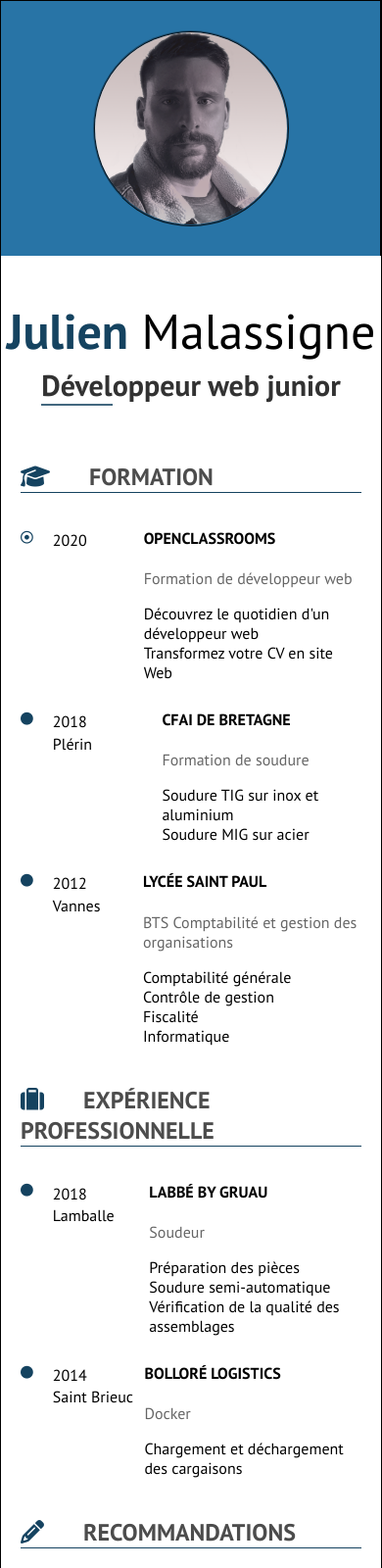
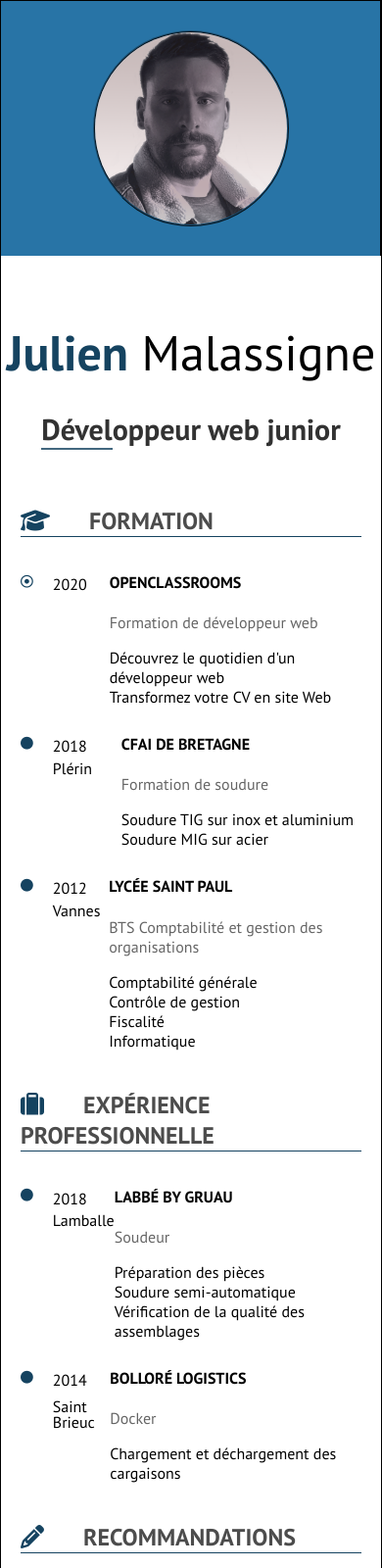
Before and after one commit to jmalassigne/CV-Malassigne-julien, a plain HTML site: page index.html in a window 390 px wide. Shown: the top 1600 px of the page at 98% size. Drawn offline with Linux system fonts and the light colour scheme.

Commit message:
HTML, CSS: finalisation média queries

```diff
--- a/cv.css
+++ b/cv.css
@@ -255,8 +255,21 @@
     }
   }
 
-@media screen and (max-width: 600px) {
-  section {
-    padding: 10px 20px;
+  @media screen and (max-width: 676px) {
+    .date {
+      width: 70px;
+    }
+    .id h1, .line-height {
+      line-height: 1em;
+    }
   }
-}
+
+ @media screen and (max-width: 600px) {
+   section {
+     padding: 10px 20px;
+   }
+
+   #padding {
+      padding: 20px 40px;
+   }
+  }
--- a/index.html
+++ b/index.html
@@ -14,7 +14,7 @@
 				<img src="imag/photo.jpg" alt="Photo de profil" width="200px">
 			</div>
 			<div class="id">
-				<h1><span class="prenom">julien</span> malassigne</h1>
+				<h1 class="line-height"><span class="prenom">julien</span> malassigne</h1>
 				<h2><span class='underline'>Dével</span>oppeur web junior</h2>
 			</div>
 		</header>
@@ -90,7 +90,7 @@
 					</div>
 					<div class='date'>
 						<p>2014</p>
-						<p>Saint Brieuc</p>
+						<p class="line-height">Saint Brieuc</p>
 					</div>
 					<div class="etablissement">
 						<h4>Bolloré Logistics</h4>
```
